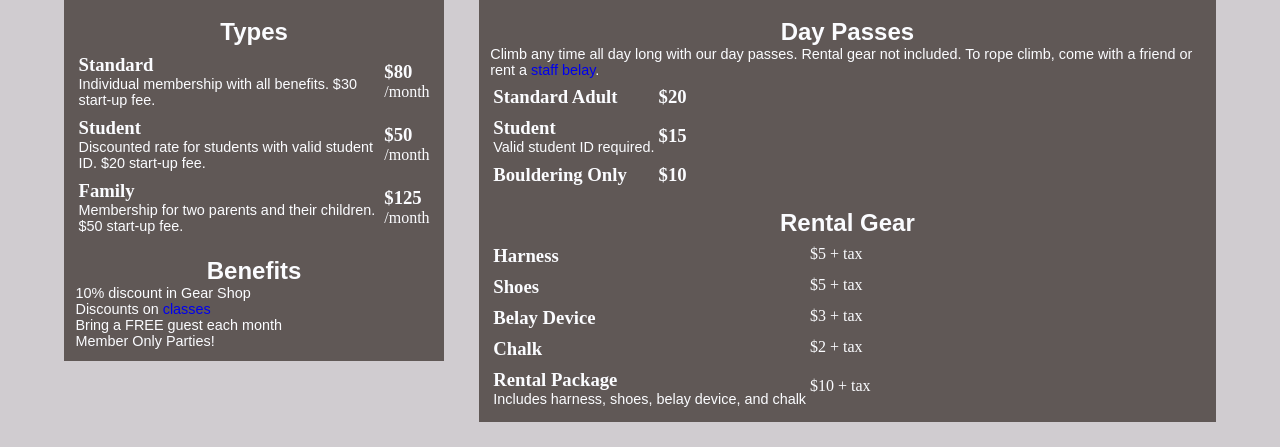
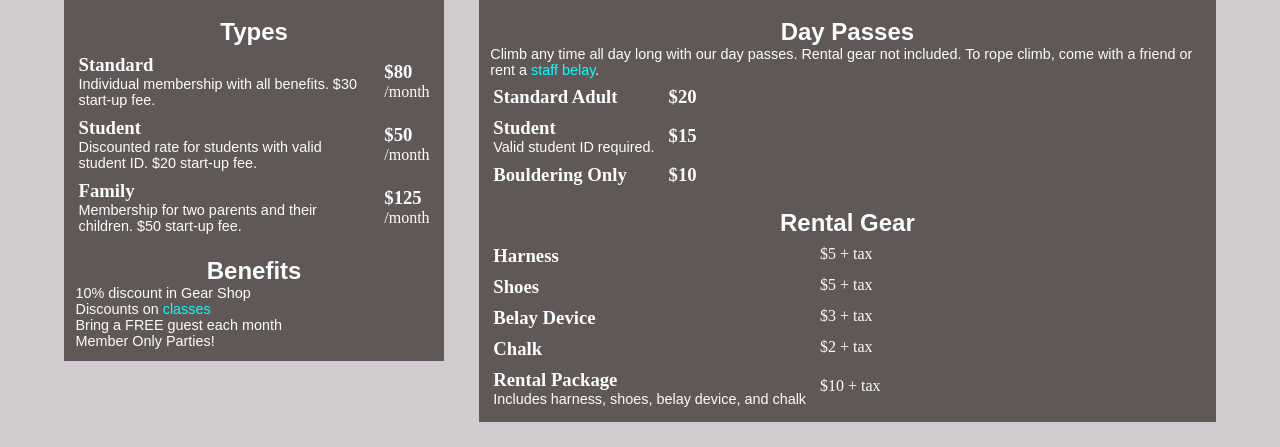
Before and after one commit to zskendall/CSC105_Goat-Gym, a plain HTML site: page rates.html in a window 1280 px wide. Shown: the part 353-800 px from the top of the page. Drawn offline with Linux system fonts and the light colour scheme.

Commit message:
rates.html

```diff
--- a/style.css
+++ b/style.css
@@ -184,3 +184,11 @@ span { font-family: Arial, sans-serif; }
 #gear { justify-content: center; }
 
 #gear h3 { margin-top: 25px; }
+
+td h3 { margin-bottom: 0; }
+
+td p { padding-right: 10px; }
+
+.content a { color: cyan; }
+
+.content a:hover { color: navy; }
```
